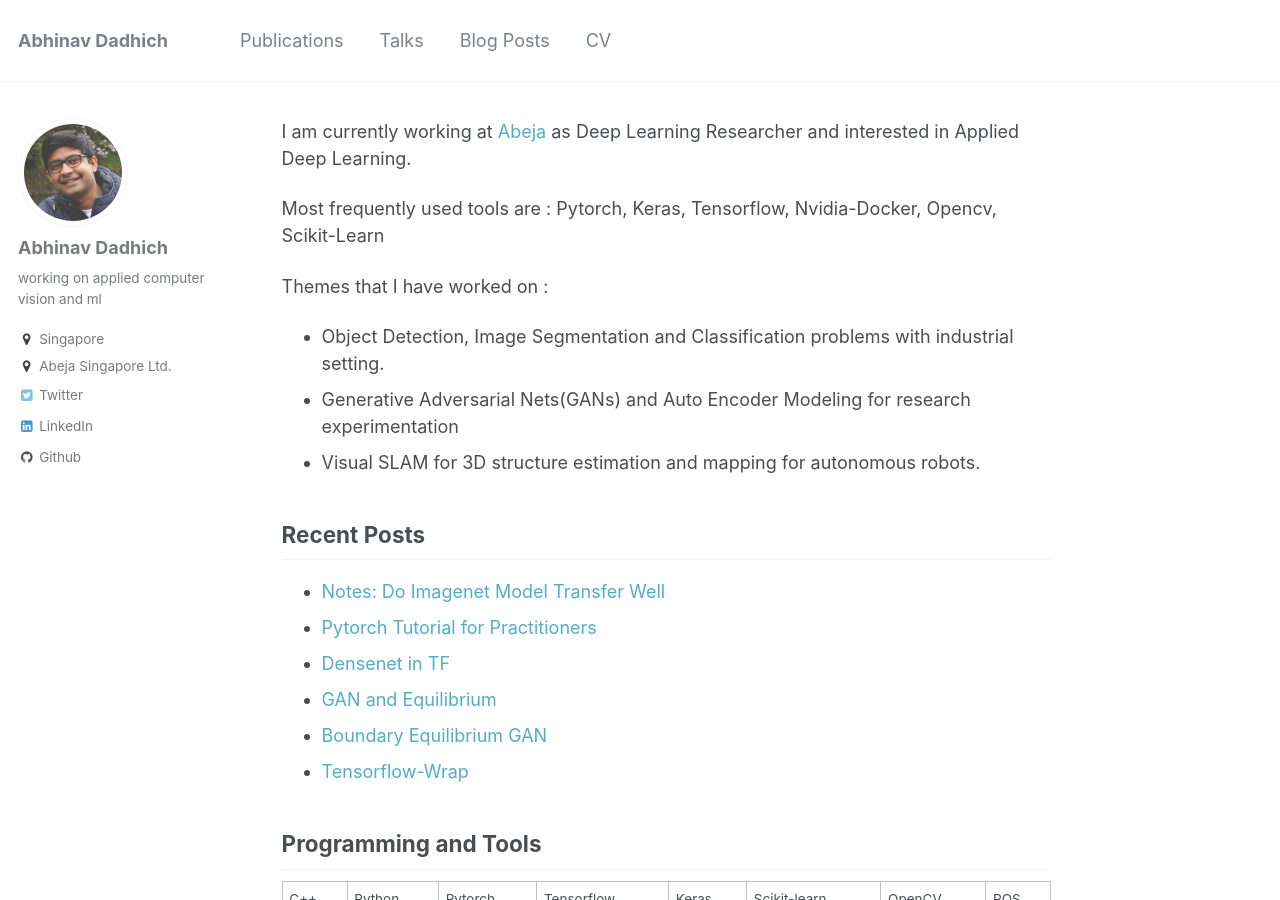
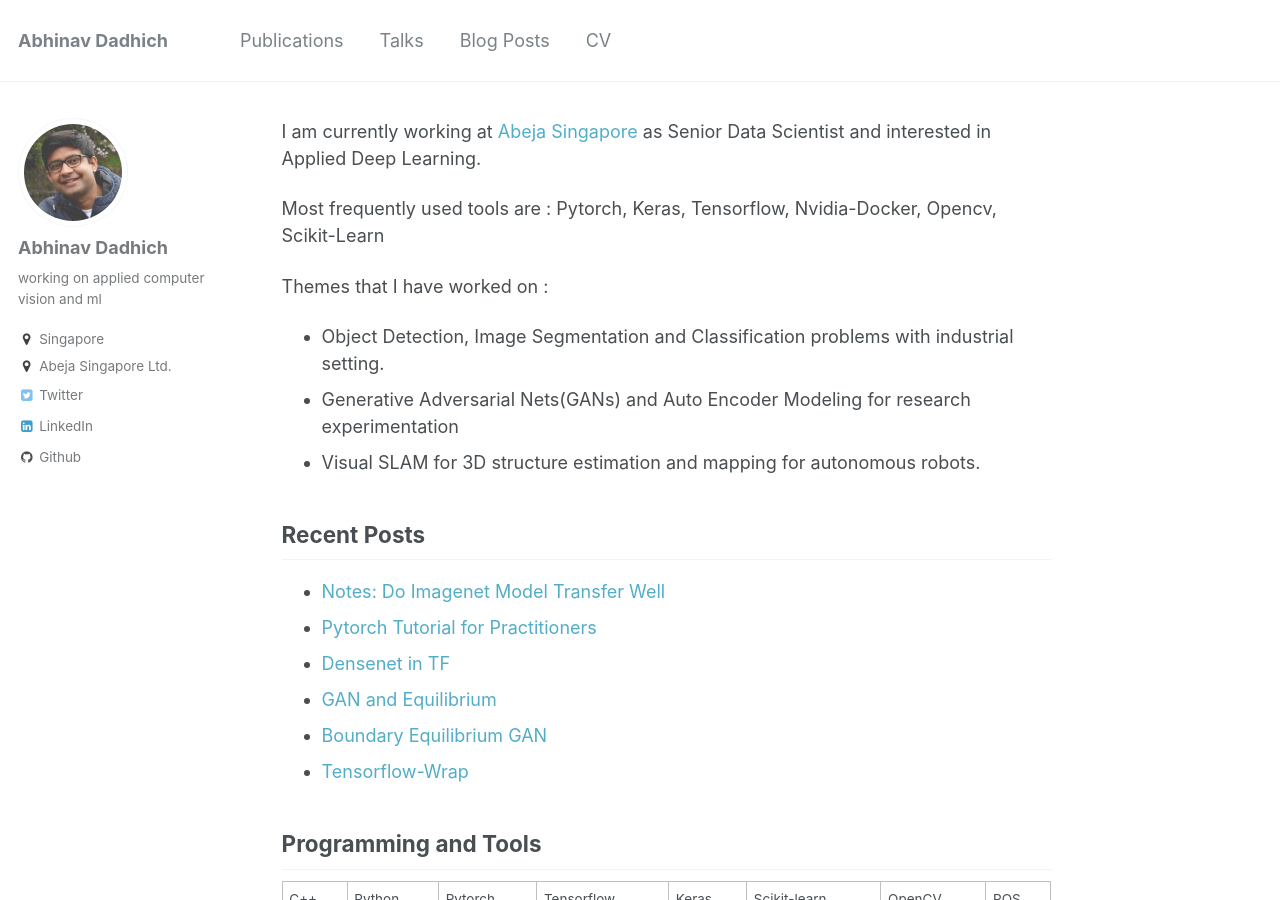
Before and after one commit to ResByte/ResByte.github.io, a Jekyll site: the page built from _pages/about.md, in a window 1280 px wide and 900 px high. Built offline with Jekyll 4.4.1, drawn with Linux system fonts in a browser that asks for light colours.

Commit message:
bio updates

```diff
--- a/_pages/about.md
+++ b/_pages/about.md
@@ -8,7 +8,7 @@ redirect_from:
   - /about.html
 ---
 
-I am currently working at [Abeja](http://www.abeja.asia) as Deep Learning Researcher and interested in Applied Deep Learning.
+I am currently working at [Abeja Singapore](http://abejainc.com/en/) as Senior Data Scientist and interested in Applied Deep Learning.
 
 Most frequently used tools are : Pytorch, Keras, Tensorflow, Nvidia-Docker, Opencv, Scikit-Learn
 
```
